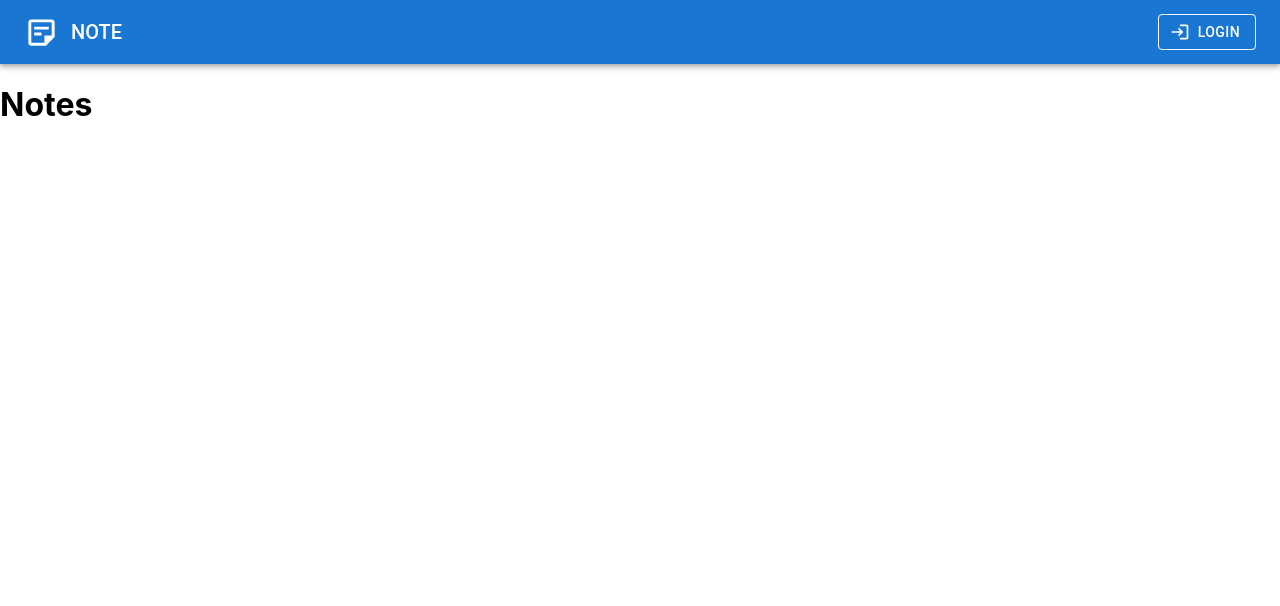
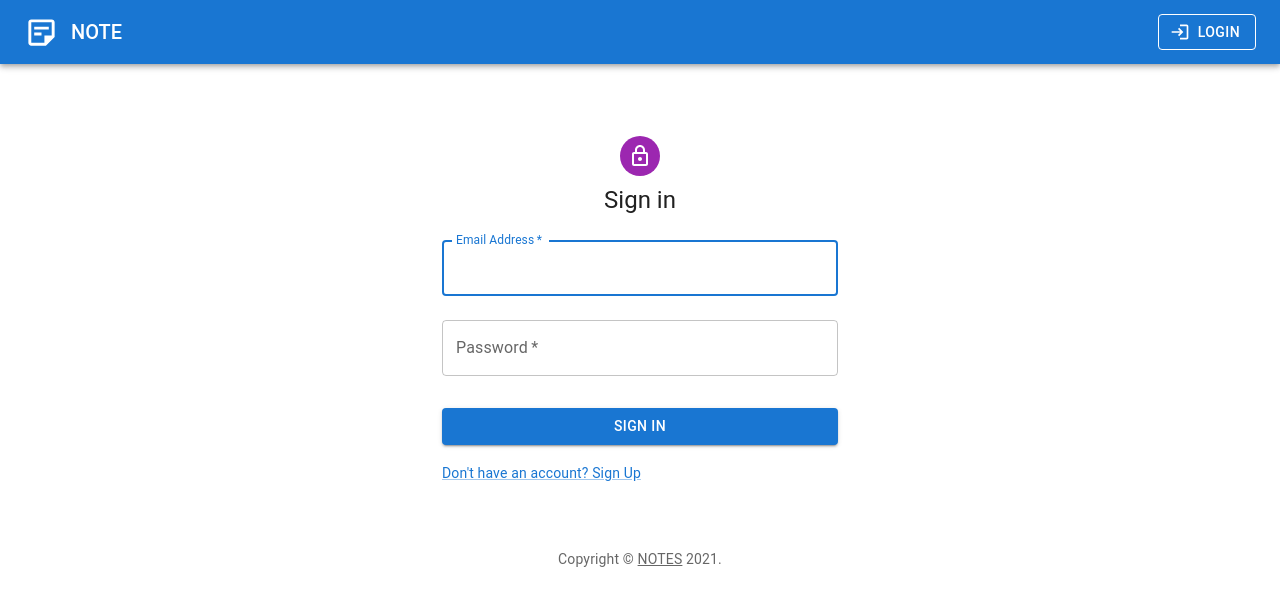
Before and after one commit to VirajPatidar/notes-frontend, a React (Create React App) app: page /notes in a window 1280 px wide. Shown: the top 606 px of the page. Built offline with nearby package versions, Linux system fonts and the light colour scheme; no server answers.

Commit message:
authentication completed

```diff
--- a/package.json
+++ b/package.json
@@ -15,6 +15,7 @@
     "react-dom": "^17.0.2",
     "react-router-dom": "^5.3.0",
     "react-scripts": "4.0.3",
+    "recoil": "^0.5.2",
     "web-vitals": "^1.1.2"
   },
   "scripts": {
--- a/src/App.js
+++ b/src/App.js
@@ -1,24 +1,38 @@
+import React, { useEffect } from 'react';
+import { useRecoilState } from 'recoil';
 import { Route, Switch } from "react-router-dom";
 import SignUp from './components/signUp';
 import Navbar from './components/navbar';
 import Login from './components/login';
 import Notes from './components/notes';
 import NotFound from './components/notFound';
+import { isLoggedIn } from './atoms';
+import axios from 'axios';
 
 
 function App() {
+
+    const [login, setLogin] = useRecoilState(isLoggedIn);
+
+    useEffect(() => {
+        axios.get(`http://localhost:8000/api/user/`, {withCredentials: true})
+            .then((res) => {
+                console.log(res);
+                setLogin(true)
+            })
+            .catch(err => {
+                console.log(err)
+                setLogin(false)
+            });
+    })
+
     return (
         <>
-            <Navbar />
+            <Navbar/>
             <Switch>
                 <Route path="/" component={SignUp} exact />
                 <Route path="/login" component={Login} exact />
-                <Route path="/notes" component={Notes} exact />
-
-                {/*
-                    <Route path="/register" component={log ? Dashboard : Register} exact />
-                    <Route path="/login" component={log ? Dashboard : Login} exact />
-                */}
+                <Route path="/notes" component={login ? Notes : Login} exact />
 
                 <Route component={NotFound} />
             </Switch>
--- /dev/null
+++ b/src/atoms.js
@@ -0,0 +1,6 @@
+import { atom } from "recoil";
+
+export const isLoggedIn = atom({
+    key: "isLoggedIn",
+    default: false,
+});
--- a/src/components/login.js
+++ b/src/components/login.js
@@ -2,6 +2,9 @@ import React, { useState } from 'react';
 import { useHistory } from 'react-router';
 import axios from 'axios';
 import Copyright from './copyright'
+import { isLoggedIn } from '../atoms';
+import { useSetRecoilState } from 'recoil';
+
 
 //MUI
 import Avatar from '@mui/material/Avatar';
@@ -26,6 +29,8 @@ function TransitionLeft(props) {
 }
 
 export default function Login() {
+
+    const setLogin = useSetRecoilState(isLoggedIn);
 
     const history = useHistory();
     const initialFormData = Object.freeze({
@@ -87,7 +92,7 @@ export default function Login() {
                 .then((res) => {
                     console.log(res);
                     console.log(res.data);
-
+                    setLogin(true);
                     history.push('/notes');
 
                 })
--- a/src/components/navbar.js
+++ b/src/components/navbar.js
@@ -1,7 +1,12 @@
-import * as React from 'react';
+import React from 'react';
+import { useHistory } from 'react-router';
+import axios from 'axios';
+import { isLoggedIn } from '../atoms';
+import { useRecoilState } from 'recoil';
 
 //MUI
 import LoginIcon from '@mui/icons-material/Login';
+import LogoutIcon from '@mui/icons-material/Logout';
 import StickyNote2OutlinedIcon from '@mui/icons-material/StickyNote2Outlined';
 import AppBar from '@mui/material/AppBar';
 import Box from '@mui/material/Box';
@@ -11,6 +16,23 @@ import Button from '@mui/material/Button';
 import IconButton from '@mui/material/IconButton';
 
 export default function Navbar() {
+
+    const [login, setLogin] = useRecoilState(isLoggedIn);
+    const history = useHistory();
+
+    const logout = () => {
+        axios.post(`http://localhost:8000/api/logout`, {}, { withCredentials: true })
+            .then((res) => {
+                console.log(res);
+                setLogin(false);
+                localStorage.clear();
+                history.push('/login');
+            })
+            .catch(err => {
+                console.log(err)
+            });
+    };
+
     return (
         <Box sx={{ flexGrow: 1 }}>
             <AppBar position="static">
@@ -22,14 +44,20 @@ export default function Navbar() {
                         aria-label="menu"
                         href="/"
                     >
-                        <StickyNote2OutlinedIcon fontSize="large"/>
+                        <StickyNote2OutlinedIcon fontSize="large" />
                     </IconButton>
                     <Typography variant="h6" component="div" sx={{ flexGrow: 1 }}>
                         NOTE
                     </Typography>
-                    <Button color="inherit" variant="outlined" startIcon={<LoginIcon />} href="/login">
-                        Login
-                    </Button>
+                    {login ?
+                        <Button color="inherit" variant="outlined" startIcon={<LogoutIcon />} onClick={logout}>
+                            Logout
+                        </Button>
+                        :
+                        <Button color="inherit" variant="outlined" startIcon={<LoginIcon />} href="/login">
+                            Login
+                        </Button>
+                    }
                 </Toolbar>
             </AppBar>
         </Box>
--- a/src/index.js
+++ b/src/index.js
@@ -4,11 +4,14 @@ import { BrowserRouter } from "react-router-dom";
 import './index.css';
 import App from './App';
 import reportWebVitals from './reportWebVitals';
+import { RecoilRoot } from "recoil";
 
 ReactDOM.render(
     <React.StrictMode>
         <BrowserRouter>
-            <App />
+            <RecoilRoot>
+                <App />
+            </RecoilRoot>
         </BrowserRouter>
     </React.StrictMode>,
     document.getElementById('root')
```
Also changed, not shown: 1 other file (tests, documents, lock files or other folders).
